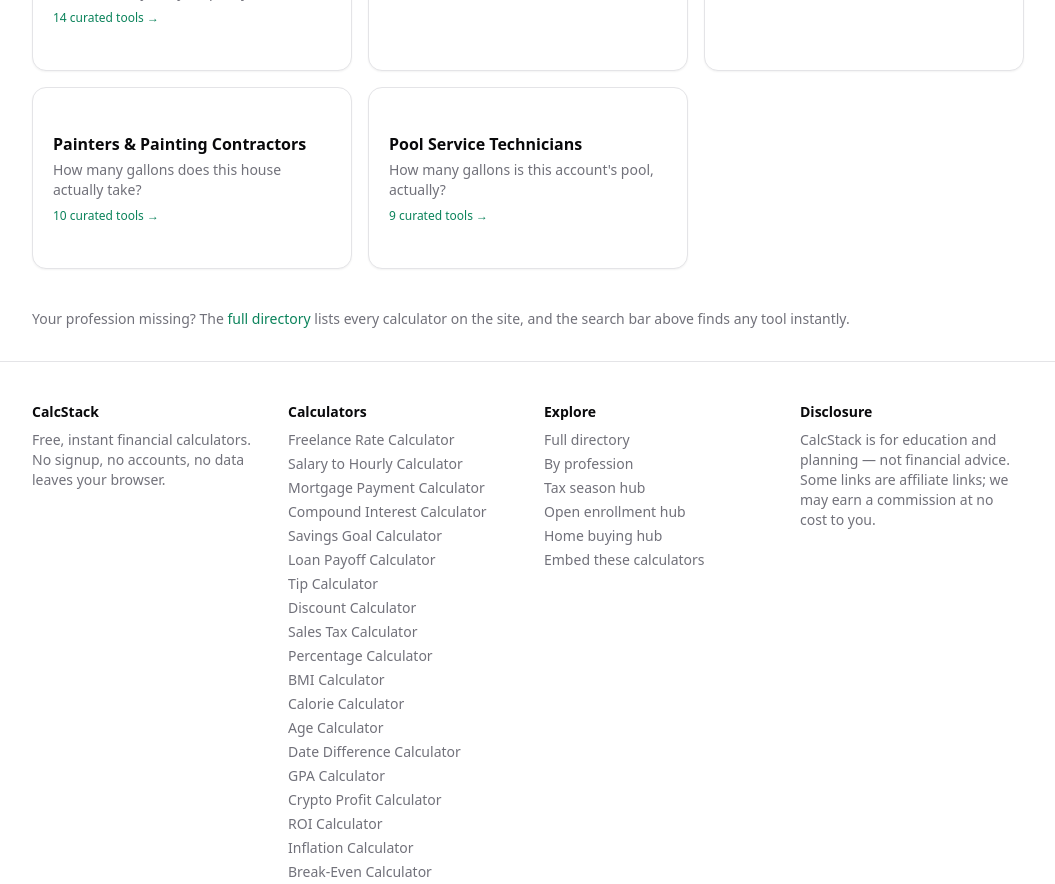
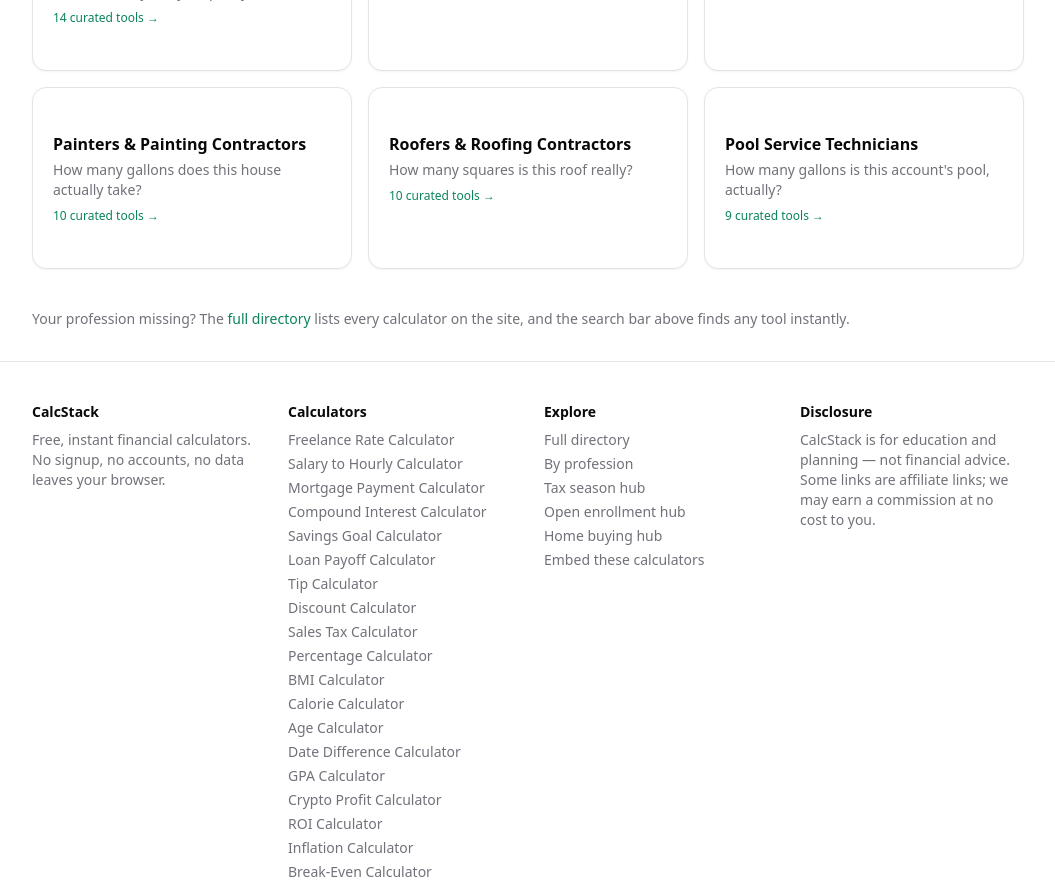
Before and after one commit to LIMENHelix/calcstack, a React (Vite) app: page /for in a window 1280 px wide. Shown: the part 2200-3084 px from the top of the page, without its empty margins (112-1167 px from the left). Built offline with nearby package versions, Linux system fonts and the light colour scheme.

Commit message:
Add roofers persona landing page (squares, gutters, rafters, bid math)

```diff
--- a/src/data/personas.ts
+++ b/src/data/personas.ts
@@ -1268,6 +1268,44 @@ export const PERSONAS: Persona[] = [
     ],
   },
   {
+    slug: 'roofers',
+    job: 'Roofers & Roofing Contractors',
+    title: 'Calculators for Roofers — Squares, Gutters, Rafters & Bid Math',
+    description: 'Free tools for roofers: roof area in squares from footprint and pitch, gutter sizing from drainage area, rafter lengths for repairs, and the bid math — markup vs margin and hourly rate floors.',
+    hero: 'A roofing bid lives or dies on the square count and the pitch factor — measure the footprint, apply the slope multiplier, and the shingles, underlayment, and labor all follow. These calculators do the geometry instantly so the number you hand the homeowner is the number the supplier sees.',
+    questions: [
+      'How many squares is this roof really?',
+      'What gutter size does this drainage area need?',
+      'How long are the rafters on this repair?',
+    ],
+    calcSlugs: [
+      'roofing-calculator',
+      'gutter-size-calculator',
+      'rafter-length-calculator',
+      'stair-calculator',
+      'bid-sheet-calculator',
+      'markup-margin-calculator',
+      'freelance-rate-calculator',
+      'break-even-calculator',
+      'salary-to-hourly-calculator',
+      'paycheck-calculator',
+    ],
+    faq: [
+      {
+        q: 'How do I convert a roof footprint to squares?',
+        a: 'Footprint area × the pitch factor: 1.054 for 4/12, 1.118 for 6/12, 1.414 for 12/12 — the same √(1 + (pitch/12)²) multiplier as rafter math. A 2,000 sq ft footprint at 6/12 is about 2,236 sq ft of roof — 22.4 squares, plus 10% waste for hips and valleys. The roofing calculator applies the factor and waste so the order is right.',
+      },
+      {
+        q: 'What size gutters does a roof need?',
+        a: 'It depends on the drainage area and your local rainfall intensity: 5-inch K-style handles most homes up to roughly 5,500 sq ft of drainage area; steep roofs and heavy-rain regions push you to 6-inch. The gutter calculator sizes it from the roof\'s actual drainage area, not a guess.',
+      },
+      {
+        q: 'Why do roofing bids fail on margin?',
+        a: 'Because markup and margin get swapped: a 40% markup on a $7,000 job is a $9,800 price — only 29% margin after tear-off disposal, underlayment, and the dump fees people forget to line-item. The bid sheet calculator forces every cost into the open before the price is set.',
+      },
+    ],
+  },
+  {
     slug: 'pool-service-technicians',
     job: 'Pool Service Technicians',
     title: 'Calculators for Pool Service Techs — Volume, Dosing, Pump & Route Math',
```
Also changed, not shown: 1 other file (tests, documents, lock files or other folders).
